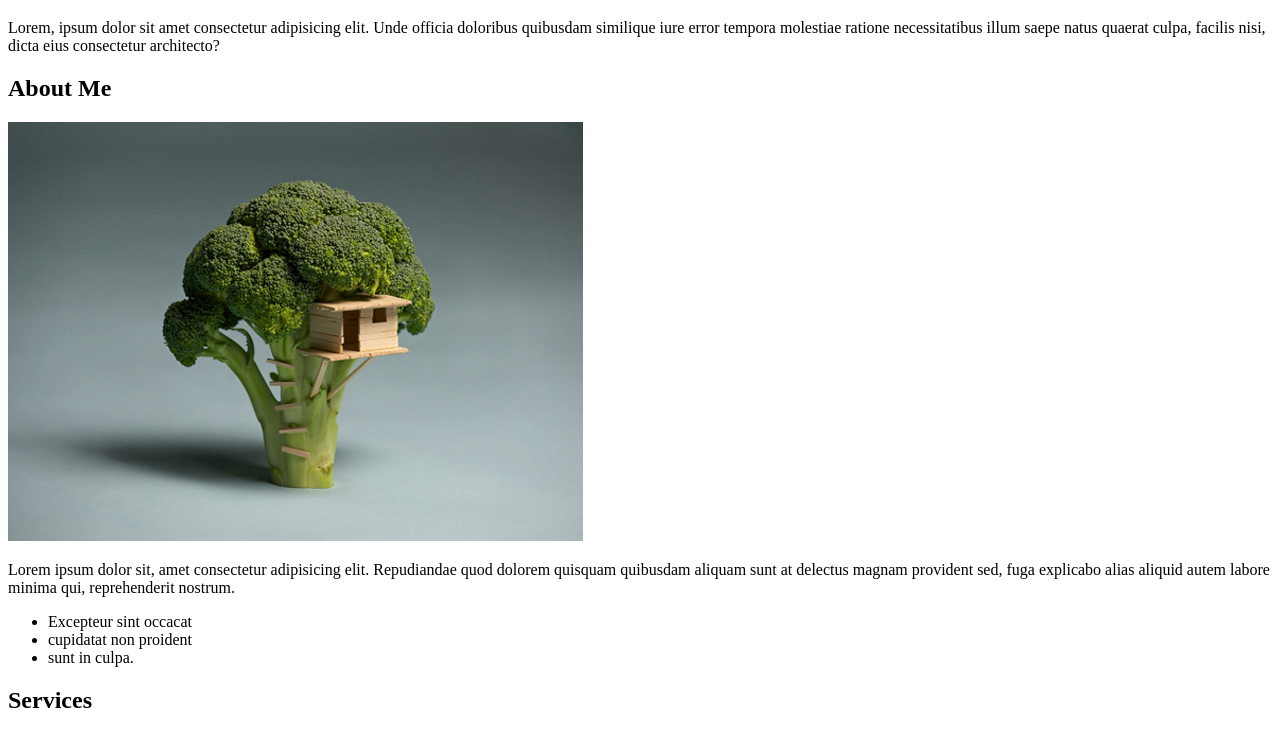
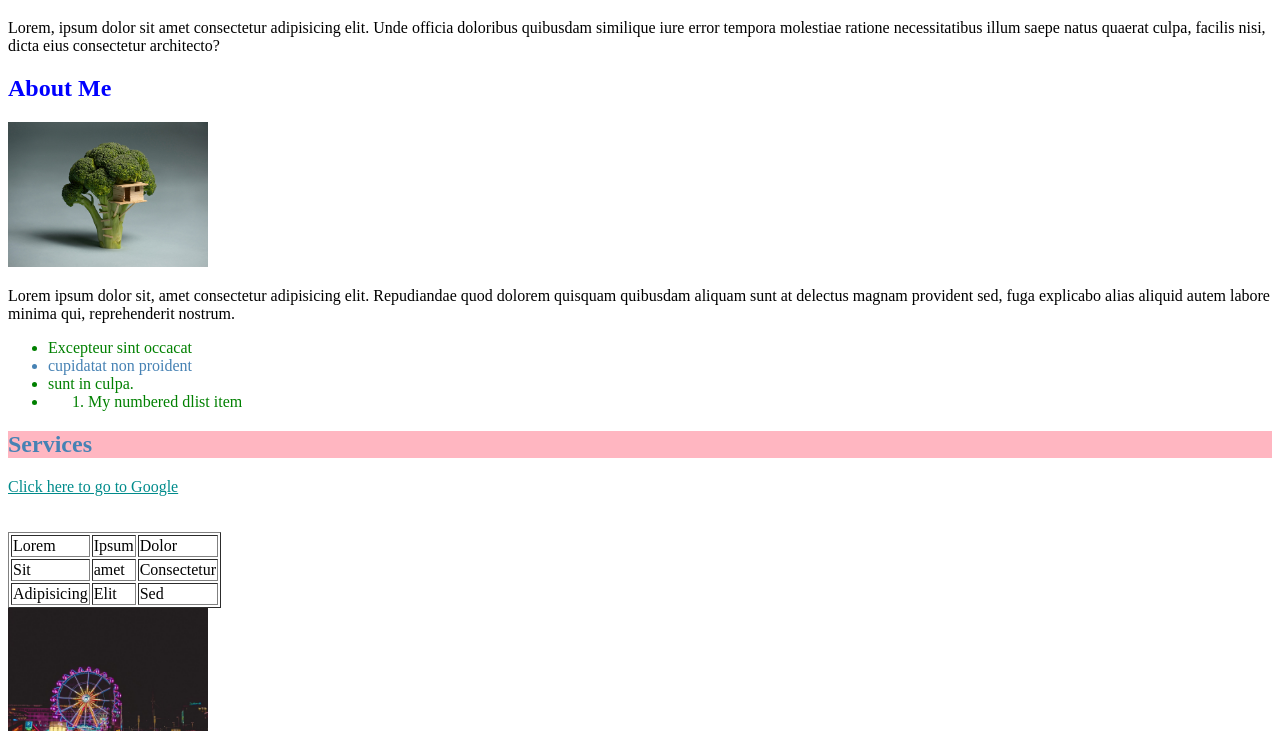
Before and after one commit to lhy-jj/web_dev, a plain HTML site: page html/index.html in a window 1280 px wide. Shown: the part 61-792 px from the top of the page. Drawn offline with Linux system fonts and the light colour scheme.

Commit message:
end of section3

```diff
--- a/css/style.css
+++ b/css/style.css
@@ -0,0 +1,84 @@
+h2:hover {
+    color: red;
+}
+
+/* .subtitle {
+    color: blue;
+} */
+
+h2[class=subtitle] {
+    color: blue
+}
+
+#services {
+    color: green;
+}
+
+/* inline > id > class > header */
+
+li:nth-child(2) {
+    color: steelblue;
+}
+
+td:only-child {
+    color: yellowgreen;
+}
+
+/* #google-link:link {
+    color: blue;
+}
+
+#google-link:visited {
+    color: red;
+} */
+
+/* : pseudoselector */
+
+h2 + a {
+    color: darkcyan;
+}
+/* only need follow */
+textarea ~ button {
+    color: purple
+}
+/* share the same parent */
+
+ul > li {
+    color: blue;
+}
+/* every li inside ul, any direct child*/
+
+ul li {
+    color: green;
+}
+/* contain in ul, then li color is applied */
+
+img[src^="../html/img/"] {
+    width: 200px;
+}
+/* start with .. */
+
+img[src$="../html/img/"] {
+    width: 200px;
+}
+/* end with */
+
+img[src*="../html/img/"] {
+    width: 200px;
+}
+/* anywhere */
+
+h2[class~=article-subtitle] {
+    background: lightpink;
+}
+/* contain a certain class */
+
+h2[class|=article-subtitle] {
+    background: lightpink;
+}
+
+/*
+subtitle-20935
+subtitle-24523
+
+*/
--- a/html/index.html
+++ b/html/index.html
@@ -9,7 +9,7 @@
 
     <p>Lorem, ipsum dolor sit amet consectetur adipisicing elit. Unde officia doloribus quibusdam similique iure error tempora molestiae ratione necessitatibus illum saepe natus quaerat culpa, facilis nisi, dicta eius consectetur architecto?</p>
 
-    <h2>About Me</h2>
+    <h2 class="subtitle">About Me</h2>
 
     <img src="../html/img/img1.jpeg">
 
@@ -19,10 +19,20 @@
             <li>Excepteur sint occacat</li>
             <li>cupidatat non proident</li>
             <li>sunt in culpa.</li>
+            <li>
+                <ol>
+                    <li>My numbered dlist item</li>
+                </ol>
+            </li>
         </ul>
     </p>
 
-    <h2>Services</h2>
+    <h2 class="subtitle article-subtitle" id="services" style="color: steelblue">Services</h2>
+
+    <a href="https://www.google.com" id="google-link">Click here to go to Google</a>
+    <br>
+    <br>
+    <br>
 
     <table border="1">
         <thread>
```
